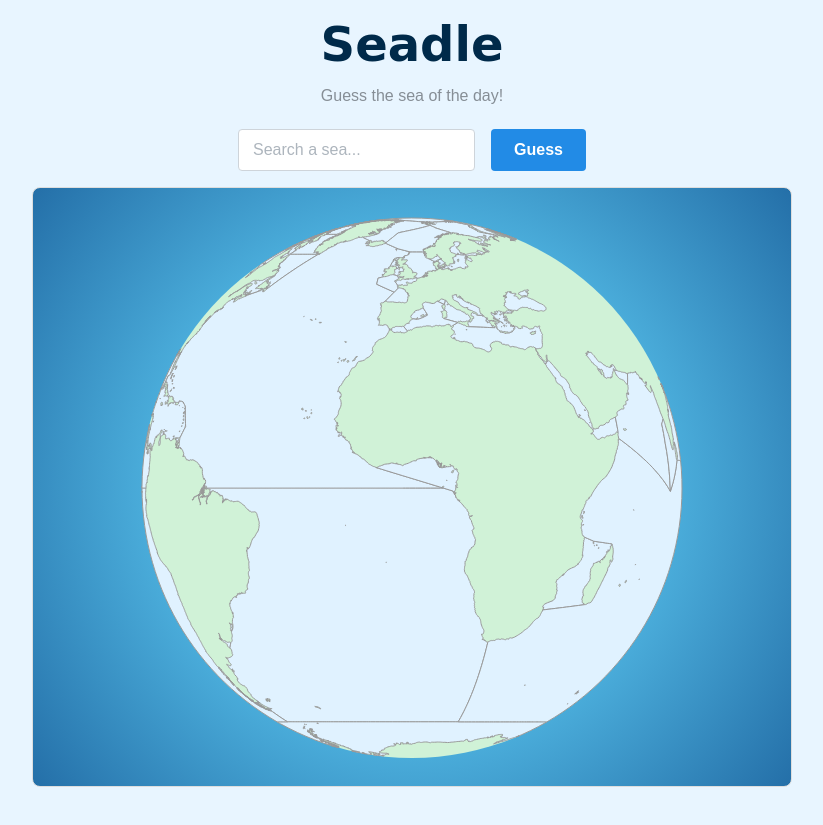
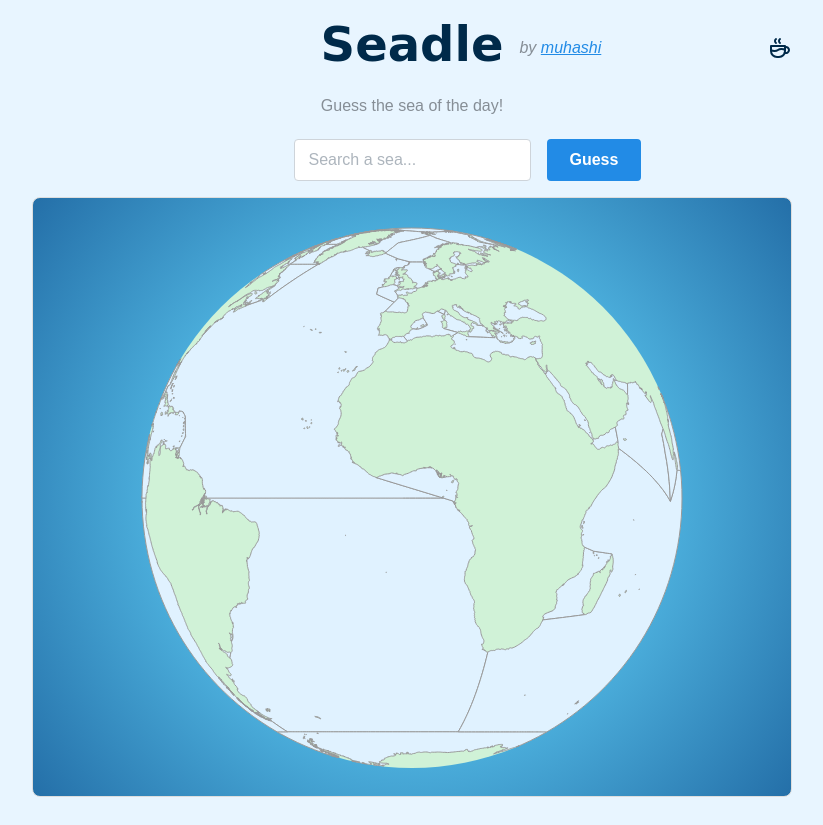
Before and after one commit to muhashi/seadle, a React (Vite) app: page / in a window 1280 px wide. Shown: the whole page, without its empty margins (228-1051 px from the left). Built offline with nearby package versions, Linux system fonts and the light colour scheme.

Commit message:
Complete header styling

```diff
--- a/package.json
+++ b/package.json
@@ -11,6 +11,7 @@
   },
   "dependencies": {
     "@mantine/core": "^8.3.10",
+    "@tabler/icons-react": "^3.36.0",
     "d3-geo": "^3.1.1",
     "d3-selection": "^3.0.0",
     "d3-zoom": "^3.0.0",
--- a/src/App.jsx
+++ b/src/App.jsx
@@ -1,10 +1,11 @@
 import React, { useState, useEffect, useRef } from 'react';
-import { Alert, Stack, Text, Paper, Group, Badge } from '@mantine/core';
+import { Alert, Stack, Text, Paper, Group, Badge, Anchor } from '@mantine/core';
 import { geoCentroid, geoDistance, geoOrthographic, geoPath } from 'd3-geo';
 import { select } from 'd3-selection';
 import { zoom, zoomIdentity } from 'd3-zoom';
 import * as topojson from 'topojson-client';
 import ConfettiExplosion from 'react-confetti-blast';
+import { IconCoffee } from '@tabler/icons-react';
 
 import SeaForm from './SeaForm.jsx';
 import SeaRegionsJSON from './data/sea-regions.topo.json';
@@ -13,7 +14,10 @@ import './App.css';
 
 const Header = () => (
   <header style={{ textAlign: 'center', marginBottom: '20px' }}>
+    <Group justify="space-between" align="center" mb="xs">
+      <IconCoffee style={{visibility: 'hidden'}}/> {/* hidden icon for centering */}
       <Group justify="center" spacing="xs" style={{ marginBottom: '8px' }}>
+        <Text style={{visibility: 'hidden'}}>by muhashi</Text> {/* hidden text for centering */}
         <Text
           component="h1"
           size="3rem"
@@ -22,6 +26,13 @@ const Header = () => (
         >
           <div className="bounce-text"><span className="bounce-text-span">S</span><span className="bounce-text-span">e</span><span className="bounce-text-span">a</span><span className="bounce-text-span">d</span><span className="bounce-text-span">l</span><span className="bounce-text-span">e</span></div>
         </Text>
+        <Text fs="italic" c="dimmed">
+          by <Anchor c="blue" href="https://muhashi.com/" target="_blank" underline="always">muhashi</Anchor>
+        </Text>
+      </Group>
+      <Anchor href="https://ko-fi.com/muhashi" target="_blank" underline="none" title="Buy me a coffee">
+        <IconCoffee color="#002a4a" />
+      </Anchor>
     </Group>
     <Text component="p" size="md" c="dimmed">
       Guess the sea of the day!
--- a/src/SeaForm.jsx
+++ b/src/SeaForm.jsx
@@ -10,6 +10,7 @@ function SeaForm({ onSubmit, guessedSeas }) {
   return (
     <form style={{ width: '100%' }} onSubmit={(e) => { e.preventDefault(); onSubmit(sea); setSea(null);}}>
       <Group style={{ width: '100%' }} spacing="sm" noWrap justify="center">
+        <Button size="md" variant="contained" type="submit" style={{visibility: 'hidden'}} disabled>Guess</Button> {/* hidden button for centering */}
         <Select
           data={[...wordlist].filter(sea => !guessedSeas.some(({name}) => sea === name)).sort((a, b) => a.localeCompare(b))}
           autoSelectOnBlur
```
Also changed, not shown: 1 other file (tests, documents, lock files or other folders). Lines whose indentation alone changed are shown as unchanged.
